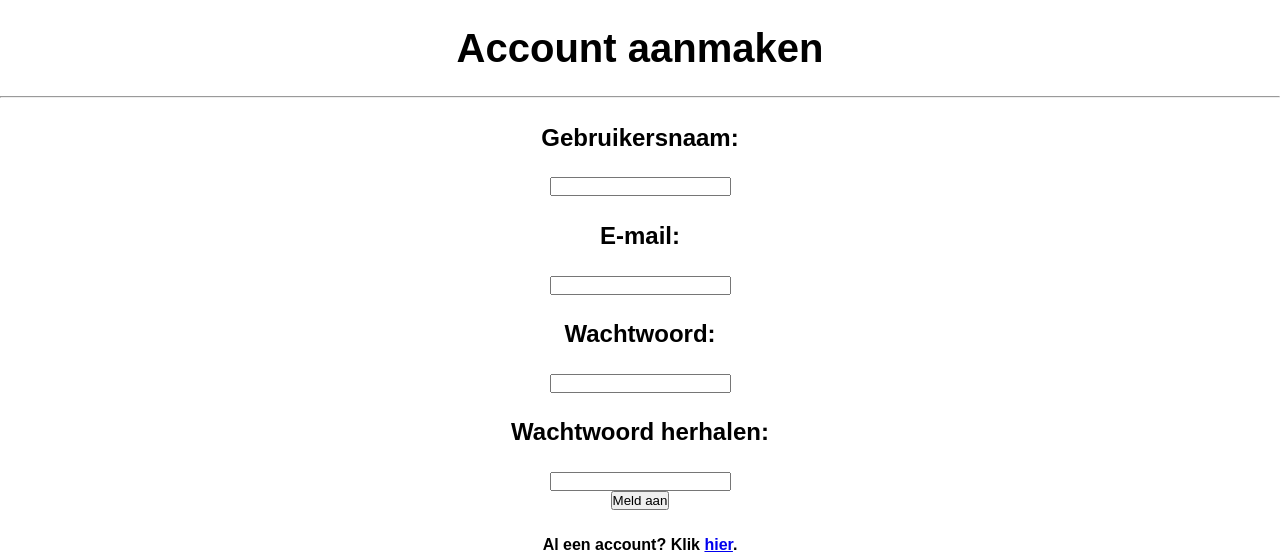
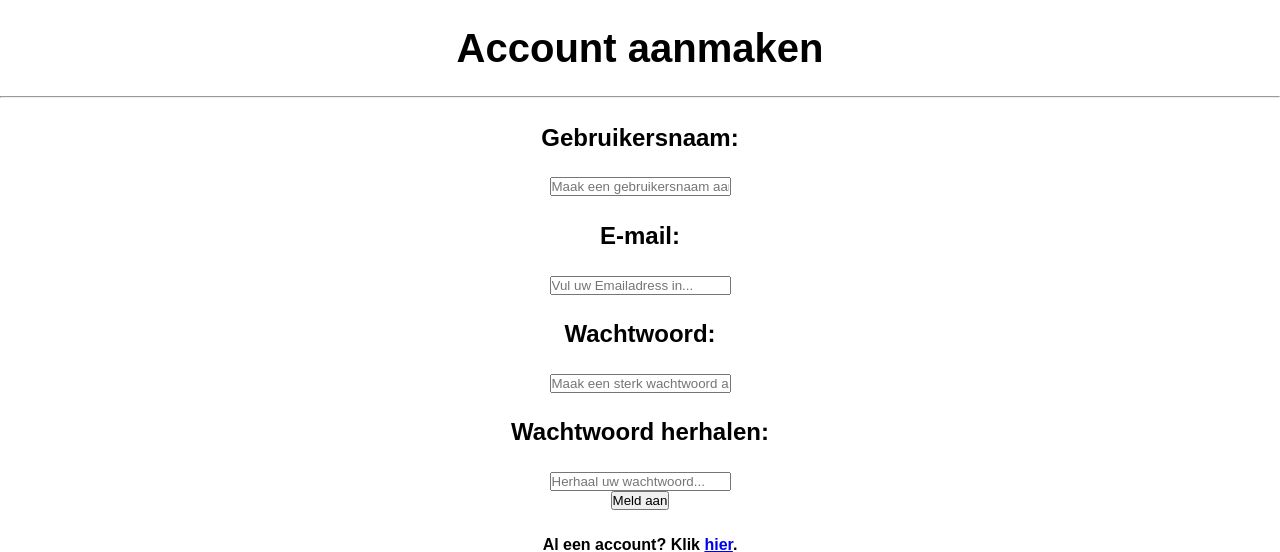
Before and after one commit to KyanJeuring/HondsrugQuest, a PHP site: page /signup.php in a window 1280 px wide. Shown: the part 46-598 px from the top of the page. Run offline with PHP 8.4, Linux system fonts and the light colour scheme.

Commit message:
Hondsrug Quest v0.06d
Placeholders toegevoegd in de inputs.

```diff
--- a/inlog.php
+++ b/inlog.php
@@ -24,13 +24,13 @@
     <hr>
     <form class="loginform" action="inlog.php" method="post">
         <h2 id="subTitle">Gebruikersnaam:</h2>
-        <input type="text" name="uName" id="uName">
+        <input placeholder="Vul uw gebruikersnaam in..." type="text" name="uName" id="uName">
         <br>
         <h2 id="subTitle">E-mail:</h2>
-        <input type="email" name="Email" id="Email">
+        <input placeholder="Vul uw Emailadress in..." type="email" name="Email" id="Email">
         <br>
         <h2 id="subTitle">Wachtwoord:</h2>
-        <input type="password" name="pWord" id="pWord">
+        <input placeholder="Vul uw wachtwoord in..." type="password" name="pWord" id="pWord">
         <br>
         <input type="submit" value="Inloggen">
     </form>
--- a/signup.php
+++ b/signup.php
@@ -25,18 +25,18 @@
     <hr>
     <form class="loginform" method="post" action="signup.php">
         <h2 id="subTitle">Gebruikersnaam:</h2>
-        <input type="text" name="uName" id="uName">
+        <input placeholder="Maak een gebruikersnaam aan..." type="text" name="uName" id="uName">
         <br>
         <h2 id="subTitle">E-mail:</h2>
-        <input type="email" name="Email" id="Email">
+        <input placeholder="Vul uw Emailadress in..." type="email" name="Email" id="Email">
         <br>
         <h2 id="subTitle">Wachtwoord:</h2>
-        <input type="password" name="pWord" id="pWord">
+        <input placeholder="Maak een sterk wachtwoord aan..." type="password" name="pWord" id="pWord">
         <br>
         <h2 id="subTitle">Wachtwoord herhalen:</h2>
-        <input type="password">
+        <input placeholder="Herhaal uw wachtwoord..." type="password" id=pWord2>
         <br>
-        <input type="submit" value="Meld aan">
+        <input type="submit" value="Meld aan" id="submit">
     </form>
     <h3 id="SubTitle2"> Al een account? Klik <a href="./login.html">hier</a>.</h3>
     <?php
```
